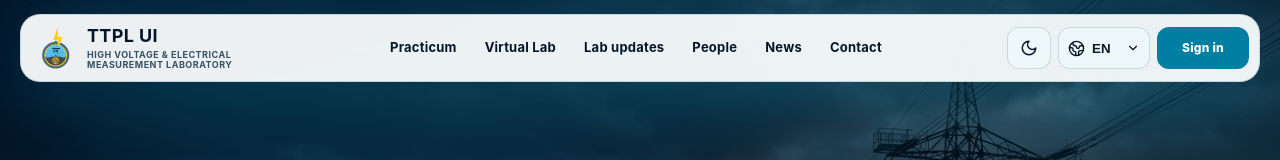
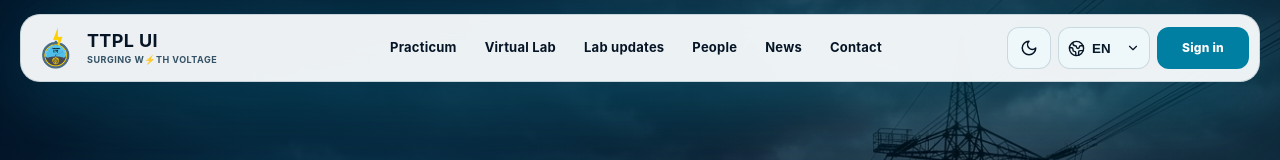
Before and after one commit to shannon-aurelia/TTPL-UI-Website, a Next.js app: page / in a window 1280 px wide. Shown: the top 160 px of the page. Built offline with nearby package versions, Linux system fonts and the light colour scheme; no server answers.

Commit message:
Update components/Shell.jsx for Surging Voltage sync

```diff
--- a/components/Shell.jsx
+++ b/components/Shell.jsx
@@ -7,9 +7,9 @@ import { ChevronDown, Globe2, Menu, Moon, Sun, X } from 'lucide-react';
 import { useAuth } from './AuthProvider';
 
 const copy = {
-  en: { practicum: 'Practicum', lab: 'Virtual Lab', works: 'Lab updates', assistants: 'People', news: 'News', contact: 'Contact', login: 'Sign in', portal: 'My portal', admin: 'Admin desk', light: 'Light', dark: 'Dark', menu: 'Menu', tagline: 'High Voltage & Electrical Measurement Laboratory' },
-  id: { practicum: 'Praktikum', lab: 'Lab Virtual', works: 'Kegiatan Lab', assistants: 'Tim', news: 'Berita', contact: 'Kontak', login: 'Masuk', portal: 'Portal saya', admin: 'Meja admin', light: 'Terang', dark: 'Gelap', menu: 'Menu', tagline: 'Laboratorium Tegangan Tinggi & Pengukuran Listrik' },
-  zh: { practicum: '实验课', lab: '虚拟实验室', works: '实验室动态', assistants: '团队', news: '新闻', contact: '联系', login: '登录', portal: '我的入口', admin: '管理台', light: '浅色', dark: '深色', menu: '菜单', tagline: '高电压与电测量实验室' }
+  en: { practicum: 'Practicum', lab: 'Virtual Lab', works: 'Lab updates', assistants: 'People', news: 'News', contact: 'Contact', login: 'Sign in', portal: 'My portal', admin: 'Admin desk', light: 'Light', dark: 'Dark', menu: 'Menu', tagline: 'Surging W⚡th Voltage' },
+  id: { practicum: 'Praktikum', lab: 'Lab Virtual', works: 'Kegiatan Lab', assistants: 'Tim', news: 'Berita', contact: 'Kontak', login: 'Masuk', portal: 'Portal saya', admin: 'Meja admin', light: 'Terang', dark: 'Gelap', menu: 'Menu', tagline: 'Surging W⚡th Voltage' },
+  zh: { practicum: '实验课', lab: '虚拟实验室', works: '实验室动态', assistants: '团队', news: '新闻', contact: '联系', login: '登录', portal: '我的入口', admin: '管理台', light: '浅色', dark: '深色', menu: '菜单', tagline: 'Surging W⚡th Voltage' }
 };
 
 const routes = [
```
